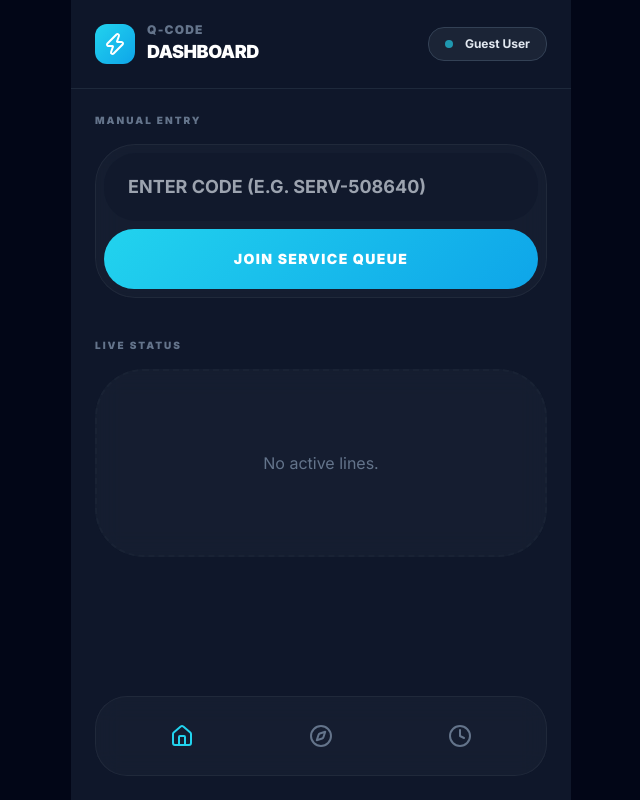
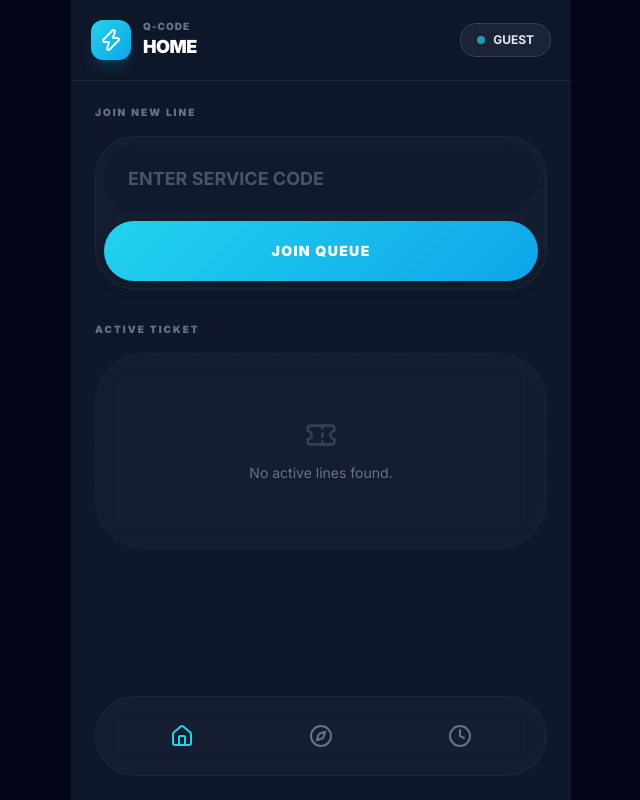
Before and after one commit to aremuelerepa-netizen/Q-code, a Flask app: page /userpage in a window 1280 px wide. Shown: the whole page, without its empty margins (319-959 px from the left). Run offline with Flask 3, Linux system fonts and the light colour scheme; the visitor is signed in with stand-in values (Sample User, id 1); some libraries are stand-ins or nearby versions.

Commit message:
Update Userpage.html

```diff
--- a/Queue Code/templates/Userpage.html
+++ b/Queue Code/templates/Userpage.html
@@ -1,6 +1,5 @@
 <!DOCTYPE html>
 <html lang="en">
-
 <head>
     <meta charset="UTF-8">
     <meta name="viewport" content="width=device-width, initial-scale=1.0, viewport-fit=cover, user-scalable=no">
@@ -11,186 +10,271 @@
     <script src="https://unpkg.com/lucide@latest"></script>
     <style>
         body { font-family: 'Inter', sans-serif; background: #020617; color: white; margin: 0; overflow: hidden; height: 100vh; }
-        .app-shell { max-width: 500px; margin: 0 auto; background: #0f172a; height: 100vh; display: flex; flex-direction: column; position: relative; padding-bottom: env(safe-area-inset-bottom); }
+        .app-shell { max-width: 500px; margin: 0 auto; background: #0f172a; height: 100dvh; display: flex; flex-direction: column; position: relative; }
         .content-area { flex: 1; overflow-y: auto; padding-bottom: 120px; -webkit-overflow-scrolling: touch; }
         .glass-card { background: rgba(30, 41, 59, 0.4); border: 1px solid rgba(255, 255, 255, 0.05); backdrop-filter: blur(12px); }
         .btn-cyan { background: linear-gradient(135deg, #22d3ee 0%, #0ea5e9 100%); transition: all 0.2s; }
-        .btn-cyan:active { transform: scale(0.95); }
+        .btn-cyan:active { transform: scale(0.95); opacity: 0.9; }
 
-        .page { display: none; animation: fadeIn 0.4s cubic-bezier(0.4, 0, 0.2, 1); }
-        .page.active { display: block; }
-        @keyframes fadeIn { from { opacity: 0; transform: translateY(15px); } to { opacity: 1; transform: translateY(0); } }
+        /* Navigation Logic */
+        .page { display: none; }
+        .page.active { display: block; animation: fadeIn 0.3s ease-out; }
+        @keyframes fadeIn { from { opacity: 0; transform: translateY(10px); } to { opacity: 1; transform: translateY(0); } }
 
-        /* Premium Ticket Style */
-        .ticket-cutout { position: relative; overflow: hidden; }
+        /* Ticket Visuals */
+        .ticket-cutout { position: relative; overflow: hidden; border-left: 4px solid #22d3ee; }
         .ticket-cutout::before, .ticket-cutout::after { content: ''; position: absolute; width: 20px; height: 20px; background: #0f172a; border-radius: 50%; top: 50%; transform: translateY(-50%); }
         .ticket-cutout::before { left: -10px; }
         .ticket-cutout::after { right: -10px; }
 
-        .modal-backdrop { background: rgba(2, 6, 23, 0.9); backdrop-filter: blur(8px); }
+        .modal-backdrop { background: rgba(2, 6, 23, 0.95); backdrop-filter: blur(12px); }
     </style>
 </head>
-
 <body>
 
     <div class="app-shell">
-        <header class="p-6 flex justify-between items-center bg-slate-900/90 border-b border-slate-800 shrink-0 backdrop-blur-xl z-50">
+        <header class="p-5 flex justify-between items-center bg-slate-900/90 border-b border-slate-800 shrink-0 backdrop-blur-xl z-50">
             <div class="flex items-center gap-3">
-                <div class="w-10 h-10 btn-cyan rounded-xl flex items-center justify-center text-white">
+                <div class="w-10 h-10 btn-cyan rounded-xl flex items-center justify-center text-white shadow-lg shadow-cyan-500/20">
                     <i data-lucide="zap" class="w-6 h-6"></i>
                 </div>
                 <div>
-                    <span class="text-xs font-black text-slate-500 uppercase tracking-widest block leading-none mb-1">Q-CODE</span>
-                    <span class="text-lg font-black tracking-tight uppercase leading-none">DASHBOARD</span>
+                    <span class="text-[10px] font-black text-slate-500 uppercase tracking-widest block leading-none mb-1">Q-CODE</span>
+                    <span id="page-title" class="text-lg font-black tracking-tight uppercase leading-none">HOME</span>
                 </div>
             </div>
-            <div onclick="showUpgradeModal()" class="cursor-pointer bg-slate-800/80 px-4 py-2 rounded-2xl border border-slate-700 flex items-center gap-3">
+            <div class="bg-slate-800/80 px-4 py-2 rounded-2xl border border-slate-700 flex items-center gap-2">
                 <div class="w-2 h-2 bg-cyan-400 rounded-full animate-pulse"></div>
-                <span id="user-display-name" class="text-xs font-bold text-slate-200">
-                    {% if email %}{{ email.split('@')[0] }}{% else %}Guest User{% endif %}
-                </span>
+                <span id="user-display-name" class="text-xs font-bold text-slate-200 uppercase">Guest</span>
             </div>
         </header>
 
         <div class="content-area p-6">
             <div id="page-home" class="page active">
-                <div class="mb-10">
-                    <p class="text-[10px] font-black text-slate-500 uppercase tracking-[0.2em] mb-4">Manual Entry</p>
+                <div class="mb-8">
+                    <p class="text-[10px] font-black text-slate-500 uppercase tracking-[0.2em] mb-4">Join New Line</p>
                     <div class="glass-card p-2 rounded-[2.5rem] flex flex-col gap-2">
-                        <input type="text" id="joinInput" placeholder="Enter Code (e.g. SERV-508640)"
-                            class="w-full bg-slate-900/50 border-none rounded-[2rem] px-6 py-5 text-white font-bold text-lg outline-none uppercase">
-                        <button onclick="handleJoin()" class="w-full py-5 btn-cyan rounded-[2rem] font-black text-white uppercase tracking-widest text-sm">Join Service Queue</button>
+                        <input type="text" id="joinInput" placeholder="ENTER SERVICE CODE"
+                            class="w-full bg-slate-900/50 border-none rounded-[2rem] px-6 py-5 text-white font-bold text-lg outline-none uppercase placeholder:text-slate-600">
+                        <button id="joinBtn" onclick="handleJoin()" class="w-full py-5 btn-cyan rounded-[2rem] font-black text-white uppercase tracking-widest text-sm shadow-lg">Join Queue</button>
                     </div>
                 </div>
 
-                <div id="active-queues" class="space-y-4">
-                    <p class="text-[10px] font-black text-slate-500 uppercase tracking-[0.2em]">Live Status</p>
-
-                    <div id="empty-state" class="text-center py-20 glass-card rounded-[3rem] border-2 border-dashed border-slate-800/50">
-                        <p class="text-slate-500 font-medium px-10">No active lines.</p>
+                <div class="space-y-4">
+                    <p class="text-[10px] font-black text-slate-500 uppercase tracking-[0.2em]">Active Ticket</p>
+                    <div id="empty-state" class="text-center py-16 glass-card rounded-[3rem] border-2 border-dashed border-slate-800/50">
+                        <i data-lucide="ticket" class="w-8 h-8 mx-auto mb-3 text-slate-700"></i>
+                        <p class="text-slate-500 text-sm font-medium">No active lines found.</p>
                     </div>
 
-                    <div id="live-ticket-container" class="hidden">
-                        <div class="glass-card rounded-[2.5rem] ticket-cutout p-8">
+                    <div id="live-ticket-container" class="hidden animate-fade">
+                        <div class="glass-card rounded-[2.5rem] ticket-cutout p-8 relative">
                             <div class="flex justify-between items-start mb-6">
                                 <div>
-                                    <h2 id="service-name-display" class="text-2xl font-black text-white">---</h2>
-                                    <p id="status-tag" class="text-cyan-400 font-bold text-xs uppercase tracking-widest">Waiting</p>
+                                    <h2 id="service-name-display" class="text-2xl font-black text-white mb-1">---</h2>
+                                    <div class="flex items-center gap-2">
+                                        <span class="relative flex h-2 w-2">
+                                            <span class="animate-ping absolute inline-flex h-full w-full rounded-full bg-cyan-400 opacity-75"></span>
+                                            <span class="relative inline-flex rounded-full h-2 w-2 bg-cyan-500"></span>
+                                        </span>
+                                        <p id="status-tag" class="text-cyan-400 font-bold text-[10px] uppercase tracking-widest">In Queue</p>
+                                    </div>
                                 </div>
                                 <div class="text-right">
-                                    <div id="queue-position" class="text-4xl font-black text-white">#0</div>
+                                    <div id="queue-position" class="text-5xl font-black text-white italic">#--</div>
                                 </div>
                             </div>
+                            <button onclick="confirmLeave()" class="text-[10px] font-black text-rose-500 uppercase tracking-widest opacity-50 hover:opacity-100 transition-opacity">Cancel My Spot</button>
                         </div>
                     </div>
+                </div>
+            </div>
+
+            <div id="page-near" class="page">
+                <div class="text-center py-20">
+                    <i data-lucide="map-pin" class="w-12 h-12 text-slate-700 mx-auto mb-4"></i>
+                    <h3 class="text-xl font-bold">Nearby Services</h3>
+                    <p class="text-slate-500 text-sm mt-2">Enable GPS to find local queues.</p>
+                </div>
+            </div>
+
+            <div id="page-history" class="page">
+                <p class="text-[10px] font-black text-slate-500 uppercase tracking-[0.2em] mb-4">Recent Visits</p>
+                <div class="glass-card p-6 rounded-3xl opacity-50">
+                    <p class="text-sm">No historical data available.</p>
                 </div>
             </div>
         </div>
 
         <div id="notifModal" class="fixed inset-0 z-[200] hidden flex items-center justify-center p-8 modal-backdrop">
             <div class="glass-card w-full max-w-sm rounded-[3rem] p-10 text-center space-y-6 border-cyan-500/30">
-                <div id="notif-icon" class="w-16 h-16 bg-cyan-400/10 text-cyan-400 rounded-full flex items-center justify-center mx-auto">
-                    <i data-lucide="bell" class="w-8 h-8"></i>
+                <div id="notif-icon-box" class="w-16 h-16 bg-cyan-400/10 text-cyan-400 rounded-full flex items-center justify-center mx-auto">
+                    <i data-lucide="info" id="notif-icon" class="w-8 h-8"></i>
                 </div>
-                <h3 id="notif-title" class="text-xl font-black">Notification</h3>
-                <p id="notif-msg" class="text-xs text-slate-400"></p>
-                <button onclick="closeModal('notifModal')" class="w-full py-4 btn-cyan rounded-2xl font-black text-xs uppercase">Dismiss</button>
+                <h3 id="notif-title" class="text-xl font-black italic">Notification</h3>
+                <p id="notif-msg" class="text-xs text-slate-400 leading-relaxed"></p>
+                <button onclick="closeModal('notifModal')" class="w-full py-4 btn-cyan rounded-2xl font-black text-xs uppercase shadow-lg">Dismiss</button>
             </div>
         </div>
 
         <div id="endCodeModal" class="fixed inset-0 z-[300] hidden flex items-center justify-center p-8 modal-backdrop">
             <div class="glass-card w-full max-w-sm rounded-[3rem] p-10 text-center space-y-6 border-green-500/30">
                 <div class="w-20 h-20 bg-green-500/20 text-green-400 rounded-full flex items-center justify-center mx-auto animate-bounce">
-                    <i data-lucide="check-circle" class="w-10 h-10"></i>
+                    <i data-lucide="star" class="w-10 h-10"></i>
                 </div>
-                <h3 class="text-2xl font-black">Your Turn!</h3>
-                <p class="text-xs text-slate-400">Please provide the <b>End Code</b> from the admin to complete your session.</p>
-                <input type="text" id="endCodeInput" placeholder="Enter End Code" class="w-full bg-slate-900 border border-slate-700 rounded-2xl px-4 py-4 text-center text-white font-bold uppercase">
-                <button onclick="verifyEndCode()" class="w-full py-5 bg-green-500 rounded-2xl font-black text-white uppercase text-xs">Verify & Finish</button>
+                <h3 class="text-2xl font-black italic">IT'S YOUR TURN!</h3>
+                <p class="text-xs text-slate-400 px-4">The admin has clocked you in. Please enter the <b>End Code</b> to finish.</p>
+                <input type="text" id="endCodeInput" placeholder="0000" class="w-full bg-slate-900 border border-slate-700 rounded-2xl px-4 py-5 text-center text-white font-black text-2xl uppercase outline-none focus:border-green-500">
+                <button onclick="verifyEndCode()" class="w-full py-5 bg-green-500 rounded-2xl font-black text-white uppercase text-xs shadow-lg shadow-green-500/20">Verify & Complete</button>
             </div>
         </div>
 
-        <nav class="absolute bottom-6 left-6 right-6 h-20 glass-card rounded-[2rem] flex justify-around items-center z-40 px-4">
-            <button onclick="nav('home')" class="text-cyan-400"><i data-lucide="home"></i></button>
-            <button onclick="nav('near')" class="text-slate-500"><i data-lucide="compass"></i></button>
-            <button onclick="nav('history')" class="text-slate-500"><i data-lucide="clock"></i></button>
+        <nav class="absolute bottom-6 left-6 right-6 h-20 glass-card rounded-[2.5rem] flex justify-around items-center z-40 px-4 border-t border-white/5">
+            <button onclick="nav('home')" id="nav-home" class="nav-btn text-cyan-400 transition-colors"><i data-lucide="home"></i></button>
+            <button onclick="nav('near')" id="nav-near" class="nav-btn text-slate-500 transition-colors"><i data-lucide="compass"></i></button>
+            <button onclick="nav('history')" id="nav-history" class="nav-btn text-slate-500 transition-colors"><i data-lucide="clock"></i></button>
         </nav>
     </div>
 
     <script>
         lucide.createIcons();
-        let activeTicketId = null;
+        let pollingInterval = null;
 
-        function showModal(id, title, msg) {
-            if(title) document.getElementById('notif-title').innerText = title;
-            if(msg) document.getElementById('notif-msg').innerText = msg;
-            document.getElementById(id).classList.remove('hidden');
+        // On Load: Restore Session
+        window.onload = () => {
+            const savedTicket = localStorage.getItem('active_ticket_id');
+            if(savedTicket) {
+                resumeSession(savedTicket);
+            }
+        };
+
+        function nav(pageId) {
+            // Update UI Pages
+            document.querySelectorAll('.page').forEach(p => p.classList.remove('active'));
+            document.getElementById('page-' + pageId).classList.add('active');
+
+            // Update Title
+            document.getElementById('page-title').innerText = pageId.toUpperCase();
+
+            // Update Nav Icons
+            document.querySelectorAll('.nav-btn').forEach(b => b.classList.replace('text-cyan-400', 'text-slate-500'));
+            document.getElementById('nav-' + pageId).classList.replace('text-slate-500', 'text-cyan-400');
+        }
+
+        function showNotif(title, msg, type = 'info') {
+            document.getElementById('notif-title').innerText = title;
+            document.getElementById('notif-msg').innerText = msg;
+            const box = document.getElementById('notif-icon-box');
+            if(type === 'error') {
+                box.className = "w-16 h-16 bg-rose-500/10 text-rose-500 rounded-full flex items-center justify-center mx-auto";
+            } else {
+                box.className = "w-16 h-16 bg-cyan-400/10 text-cyan-400 rounded-full flex items-center justify-center mx-auto";
+            }
+            document.getElementById('notifModal').classList.remove('hidden');
         }
 
         function closeModal(id) { document.getElementById(id).classList.add('hidden'); }
 
         async function handleJoin() {
             const code = document.getElementById('joinInput').value.trim().toUpperCase();
-            if(!code) return showModal('notifModal', 'Error', 'Please enter a service code.');
+            const btn = document.getElementById('joinBtn');
+            const visitorName = document.getElementById('user-display-name').innerText;
+
+            if(!code) return showNotif('Missing Code', 'Please enter a service code to continue.', 'error');
+
+            btn.disabled = true;
+            btn.innerText = "VERIFYING...";
 
             try {
                 const res = await fetch('/api/queue/join', {
                     method: 'POST',
                     headers: {'Content-Type': 'application/json'},
-                    body: JSON.stringify({
-                        service_code: code,
-                        visitor_name: document.getElementById('user-display-name').innerText
-                    })
+                    body: JSON.stringify({ service_code: code, visitor_name: visitorName })
                 });
                 const data = await res.json();
+
                 if(data.status === 'success') {
-                    activeTicketId = data.ticket_id;
-                    showModal('notifModal', 'Joined!', `You are position #${data.position} in the queue.`);
-                    updateUI(data);
-                    startStatusPolling();
+                    localStorage.setItem('active_ticket_id', data.ticket_id);
+                    localStorage.setItem('service_name', data.service_name);
+
+                    showNotif('Joined!', `You are in line for ${data.service_name}. Your position is #${data.position}.`);
+                    updateTicketUI(data);
+                    startPolling(data.ticket_id);
                 } else {
-                    showModal('notifModal', 'Invalid Code', 'That service code was not recognized.');
+                    showNotif('Invalid Code', 'This code does not match any active Supabase service.', 'error');
                 }
-            } catch(e) { showModal('notifModal', 'System Error', 'Could not connect to server.'); }
+            } catch(e) {
+                showNotif('Connection Error', 'Could not reach Supabase. Check your internet.', 'error');
+            } finally {
+                btn.disabled = false;
+                btn.innerText = "Join Queue";
+            }
         }
 
-        function updateUI(data) {
+        function updateTicketUI(data) {
             document.getElementById('empty-state').classList.add('hidden');
             document.getElementById('live-ticket-container').classList.remove('hidden');
-            document.getElementById('service-name-display').innerText = data.service_name;
+            document.getElementById('service-name-display').innerText = data.service_name || localStorage.getItem('service_name');
             document.getElementById('queue-position').innerText = "#" + data.position;
+
+            if(data.position === 0 || data.status === 'serving') {
+                document.getElementById('status-tag').innerText = "Serving Now";
+                document.getElementById('endCodeModal').classList.remove('hidden');
+            }
         }
 
-        // Logic to check if it's the user's turn
-        function startStatusPolling() {
-            setInterval(async () => {
-                if(!activeTicketId) return;
-                const res = await fetch(`/api/queue/status/${activeTicketId}`);
-                const data = await res.json();
-
-                document.getElementById('queue-position').innerText = "#" + data.position;
-
-                // If position is 0 or "Serving", trigger the End Code Modal
-                if(data.position === 0 || data.status === 'serving') {
-                    document.getElementById('endCodeModal').classList.remove('hidden');
-                }
+        function startPolling(ticketId) {
+            if(pollingInterval) clearInterval(pollingInterval);
+            pollingInterval = setInterval(async () => {
+                try {
+                    const res = await fetch(`/api/queue/status/${ticketId}`);
+                    const data = await res.json();
+                    updateTicketUI(data);
+                    if(data.status === 'completed') {
+                        location.reload();
+                    }
+                } catch(e) { console.error("Poll error"); }
             }, 5000);
         }
 
+        async function resumeSession(ticketId) {
+            try {
+                const res = await fetch(`/api/queue/status/${ticketId}`);
+                const data = await res.json();
+                if(data.status !== 'completed') {
+                    updateTicketUI(data);
+                    startPolling(ticketId);
+                } else {
+                    localStorage.removeItem('active_ticket_id');
+                }
+            } catch(e) { localStorage.removeItem('active_ticket_id'); }
+        }
+
         async function verifyEndCode() {
+            const ticketId = localStorage.getItem('active_ticket_id');
             const endCode = document.getElementById('endCodeInput').value.trim().toUpperCase();
+
             const res = await fetch('/api/queue/complete', {
                 method: 'POST',
                 headers: {'Content-Type': 'application/json'},
-                body: JSON.stringify({ ticket_id: activeTicketId, end_code: endCode })
+                body: JSON.stringify({ ticket_id: ticketId, end_code: endCode })
             });
             const data = await res.json();
+
             if(data.status === 'success') {
+                localStorage.clear();
                 closeModal('endCodeModal');
-                showModal('notifModal', 'Success', 'Session completed. Thank you!');
+                showNotif('Session Done', 'Thank you for using Q-CODE.');
+                setTimeout(() => location.reload(), 2000);
+            } else {
+                showNotif('Wrong Code', 'The end code is incorrect. Check with the admin.', 'error');
+            }
+        }
+
+        function confirmLeave() {
+            if(confirm("Forfeit your spot in line?")) {
+                localStorage.clear();
                 location.reload();
-            } else {
-                alert("Incorrect End Code. Please ask the admin.");
             }
         }
     </script>
```
